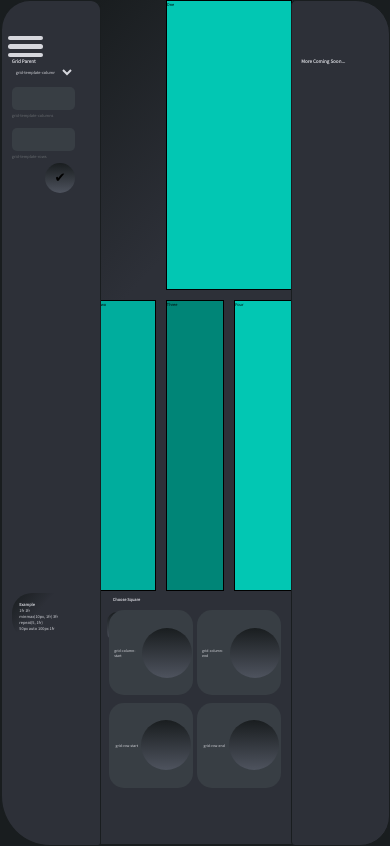
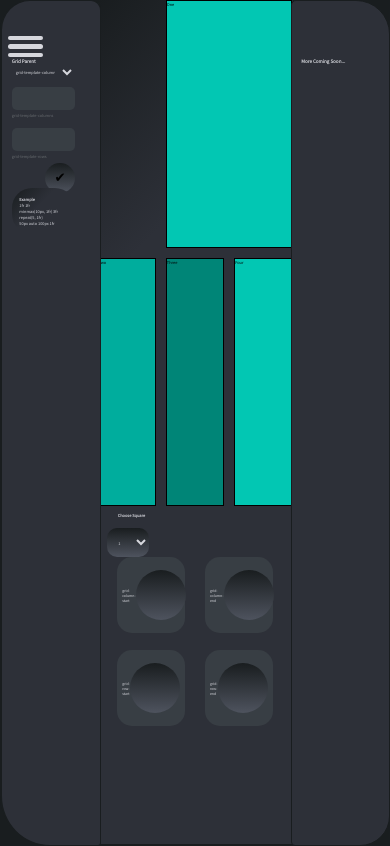
Before and after one commit to kukovisuals/kuko-app, a React app: page /gridcss in a window 390 px wide. Shown: the top 846 px of the page. Built offline with nearby package versions, Linux system fonts and the light colour scheme.

Commit message:
fixed responsive styles in the controllers and grid

```diff
--- a/src/style/style.scss
+++ b/src/style/style.scss
@@ -97,7 +97,7 @@ input[type=number] {
 	position: relative;
 	top: 5%;
 
-    height: 70vh;
+    // height: 70vh;
 
 	h3{
 		position: absolute;
@@ -119,7 +119,7 @@ input[type=number] {
 
 .children_controller{
 	position: absolute;
-	height: 30vh;
+	height: 40vh;
 	width: 50%;
 	left: 25%;
 	background-color: $mainColor;
@@ -142,11 +142,11 @@ input[type=number] {
 .options_children_contianer{
 	// border: 1px solid white;
 	width:40%;
-	height: 5vw;
+	// height: 5vw;
 	// margin: 0 auto;
 
 	.children_lonely_container{
-		margin: 8%;
+		margin: 8% 15%;
 		float: left;
 		color: $fontColor;
 	}
@@ -161,12 +161,12 @@ input[type=number] {
 		justify-content: space-around;
 
 	.input_label_container{
-		width: 45%;
-		height: 10vh;
+		width: 36%;
+		height: 9vh;
 		// border: 1px solid white;
 		padding-left: 3%;
 		display: flex;
-		justify-content: space-around;
+		justify-content: space-between;
 		background-color: $input_grid_color;
 		border-radius: 15px;
 
@@ -183,6 +183,7 @@ input[type=number] {
 			height: 50px;
 			align-self: center;
 			padding:1%;
+			margin-right: 14%;
 
 			input{
 			width: 50px;
@@ -223,7 +224,7 @@ input[type=number] {
   display: grid;
   gap: 10px;
   // grid-auto-rows: 80% 80%;
-  height: 70vh;
+  height: 60vh;
 }
 .one {
 	border: 1px solid black;
@@ -264,7 +265,7 @@ input[type=number] {
 .example_container{
 	padding: 15% 25% 15% 10%;
   position: relative;
-  bottom: 5%;
+  top: 5%;
   color: $fontColor;
 
   .example_wrapper{
```
